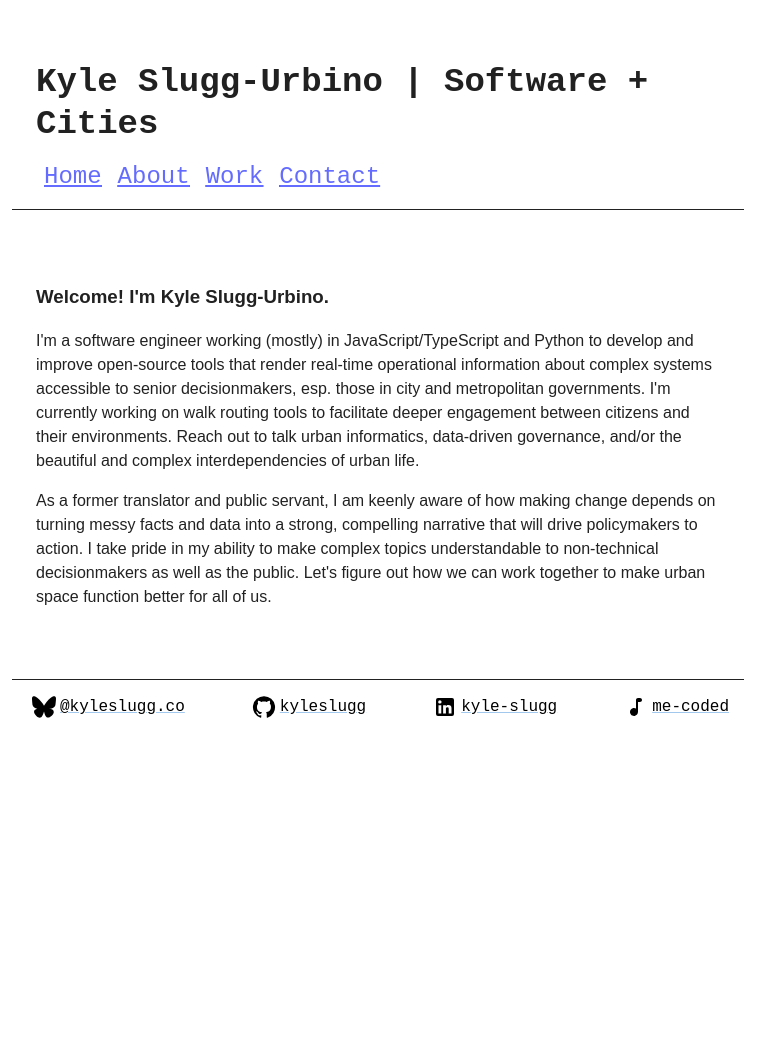
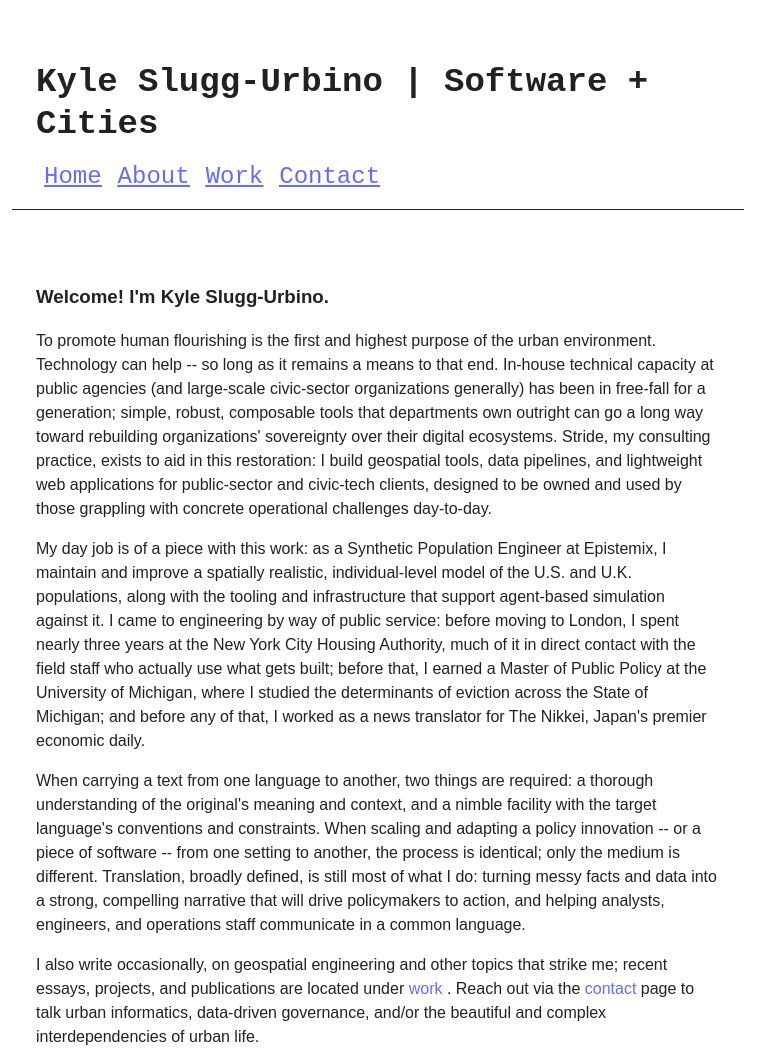
Before and after one commit to kyleslugg/kyleslugg.github.io, an Astro site: page /about in a window 1280 px wide. Shown: the top 1052 px of the page, without its empty margins (262-1021 px from the left). Before the commit the page ends 800 px from the top, so only its background shows below. Built offline with nearby package versions, Linux system fonts and the light colour scheme; Astro itself is replaced by a stand-in of ours.

Commit message:
Reframe homepage and about copy around purpose and translation

```diff
--- a/src/pages/about.astro
+++ b/src/pages/about.astro
@@ -7,23 +7,51 @@ import Base from '../layouts/Base.astro';
     <div class="card">
       <h3>Welcome! I'm Kyle Slugg-Urbino.</h3>
       <p>
-        I'm a software engineer working (mostly) in JavaScript/TypeScript and
-        Python to develop and improve open-source tools that render real-time
-        operational information about complex systems accessible to senior
-        decisionmakers, esp. those in city and metropolitan governments. I'm
-        currently working on walk routing tools to facilitate deeper engagement
-        between citizens and their environments. Reach out to talk urban
-        informatics, data-driven governance, and/or the beautiful and complex
-        interdependencies of urban life.
+        To promote human flourishing is the first and highest purpose of the
+        urban environment. Technology can help -- so long as it remains a
+        means to that end. In-house technical capacity at public agencies (and
+        large-scale civic-sector organizations generally) has been in
+        free-fall for a generation; simple, robust, composable tools that
+        departments own outright can go a long way toward rebuilding
+        organizations' sovereignty over their digital ecosystems. Stride, my
+        consulting practice, exists to aid in this restoration: I build
+        geospatial tools, data pipelines, and lightweight web applications for
+        public-sector and civic-tech clients, designed to be owned and used by
+        those grappling with concrete operational challenges day-to-day.
       </p>
       <p>
-        As a former translator and public servant, I am keenly aware of how
-        making change depends on turning messy facts and data into a strong,
-        compelling narrative that will drive policymakers to action. I take
-        pride in my ability to make complex topics understandable to
-        non-technical decisionmakers as well as the public. Let's figure out
-        how we can work together to make urban space function better for all of
-        us.
+        My day job is of a piece with this work: as a Synthetic Population
+        Engineer at Epistemix, I maintain and improve a spatially realistic,
+        individual-level model of the U.S. and U.K. populations, along with
+        the tooling and infrastructure that support agent-based simulation
+        against it. I came to engineering by way of public service: before
+        moving to London, I spent nearly three years at the New York City
+        Housing Authority, much of it in direct contact with the field staff
+        who actually use what gets built; before that, I earned a Master of
+        Public Policy at the University of Michigan, where I studied the
+        determinants of eviction across the State of Michigan; and before any
+        of that, I worked as a news translator for The Nikkei, Japan's premier
+        economic daily.
+      </p>
+      <p>
+        When carrying a text from one language to another, two things are
+        required: a thorough understanding of the original's meaning and
+        context, and a nimble facility with the target language's conventions
+        and constraints. When scaling and adapting a policy innovation -- or a
+        piece of software -- from one setting to another, the process is
+        identical; only the medium is different. Translation, broadly defined,
+        is still most of what I do: turning messy facts and data into a
+        strong, compelling narrative that will drive policymakers to action,
+        and helping analysts, engineers, and operations staff communicate in a
+        common language.
+      </p>
+      <p>
+        I also write occasionally, on geospatial engineering and other topics
+        that strike me; recent essays, projects, and publications are located
+        under <a href="/work"> work </a>. Reach out via the
+        <a href="/contact"> contact </a> page to talk urban informatics,
+        data-driven governance, and/or the beautiful and complex
+        interdependencies of urban life.
       </p>
     </div>
   </div>
```
Also changed, not shown: src/pages/index.astro (+9 -7 lines).
